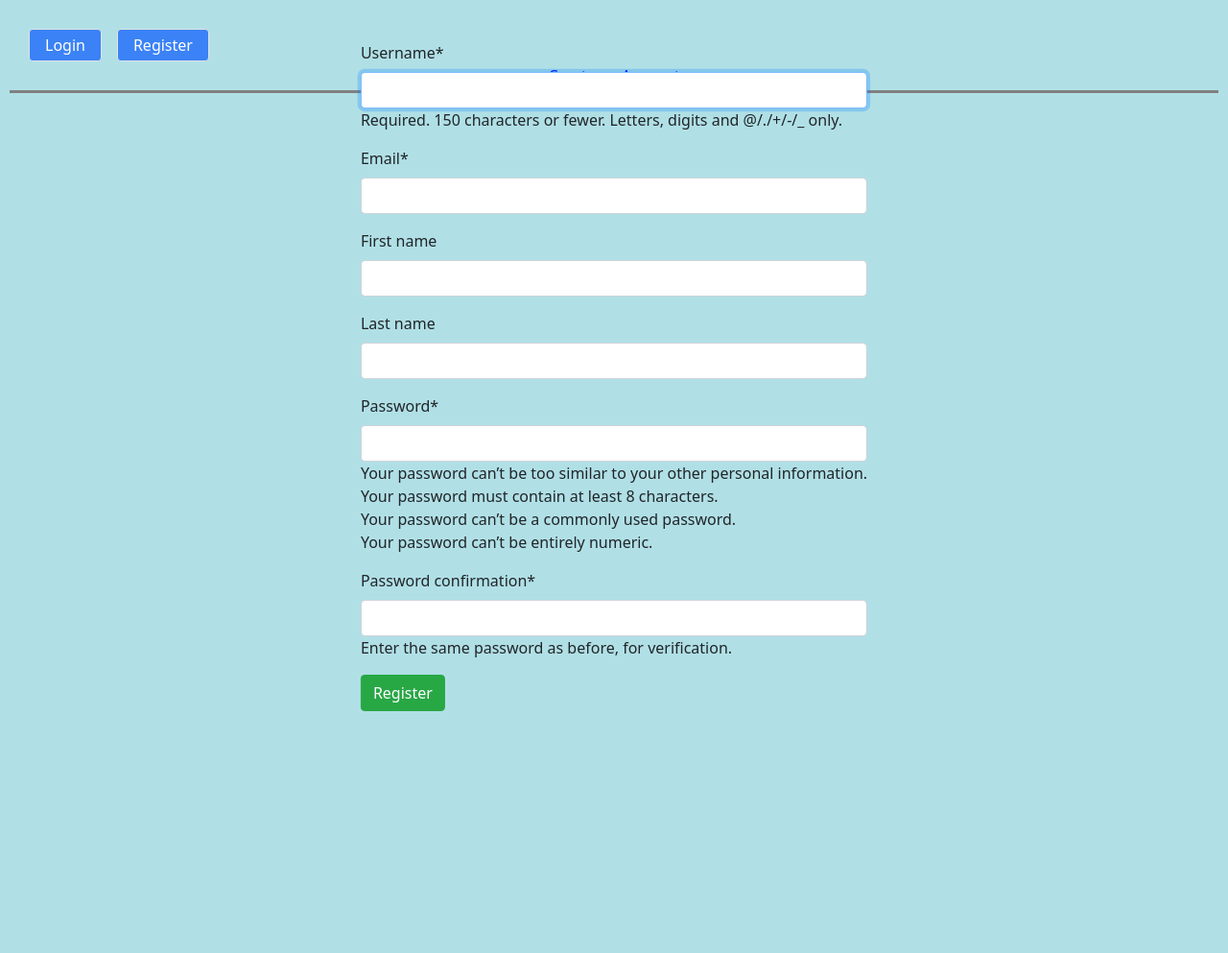
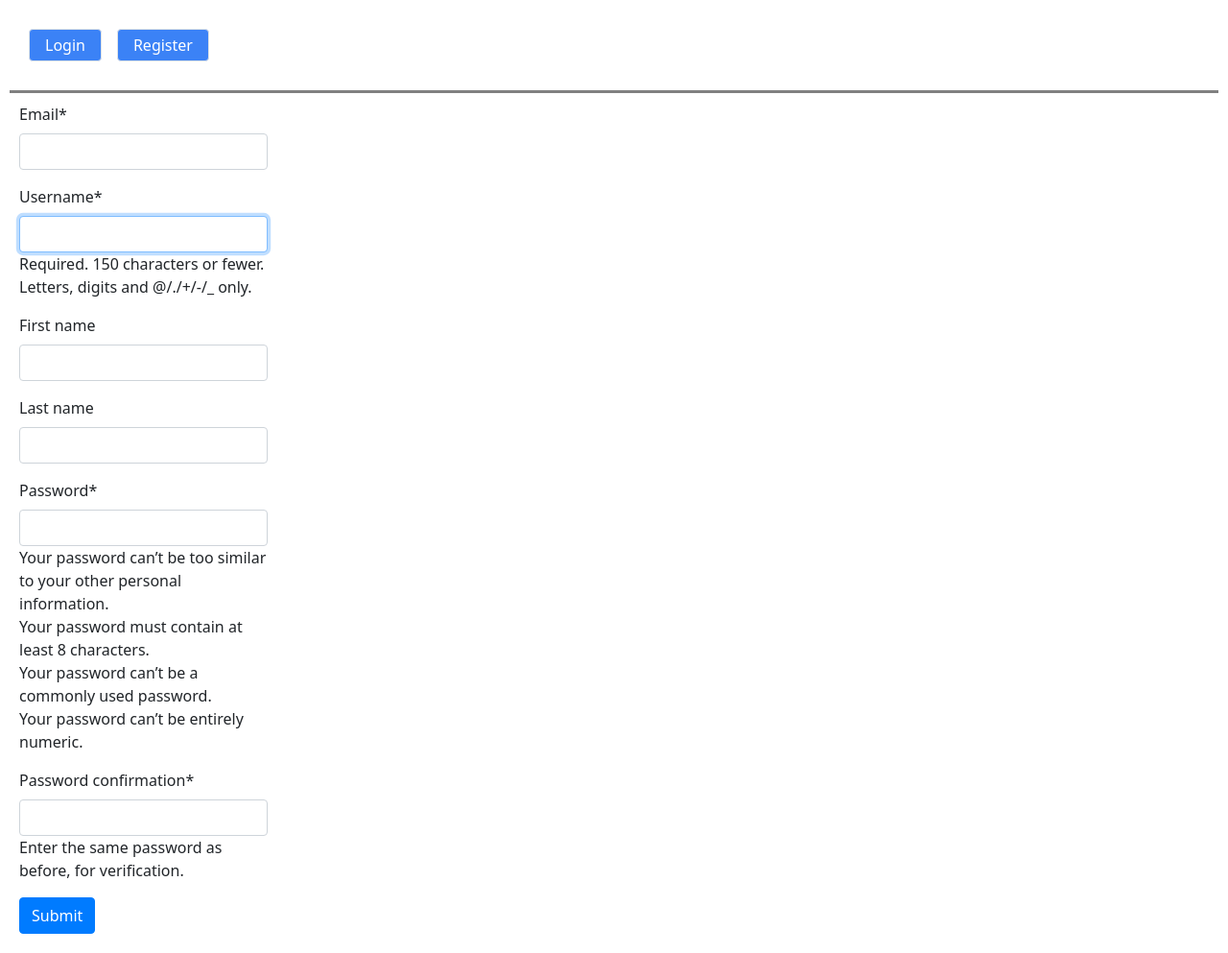
Before and after one commit to henryparker/drivewaynew, a Django app: page /userface/register/ in a window 1280 px wide. Shown: the whole page at 96% size. Before the commit the page ends 741 px from the top, so only its background shows below. Run offline with Django 3.2, Linux system fonts and the light colour scheme; parts of the project's set-up code (start-up, migrations or seed data) failed here and were passed over; some libraries are stand-ins or nearby versions.

Commit message:
add style to form

```diff
--- a/userface/templates/registration/register.html
+++ b/userface/templates/registration/register.html
@@ -1,56 +1,43 @@
 {% extends "userface/index.html" %}
-{% block title %}
-
-<style>
-body {background-color: powderblue;}
-h1   {color: blue;}
-p    {color: red;}
-
-div.blah1 {
-
-    position: absolute;
-    top: 10%;
-    left: 50%;
-    transform: translateX(-50%) translateY(-50%);
-}
-
-</style>
-<div class="blah1">
-	<h1 style="color:blue;">Create an Account</h1>
-
-
-</div>
-
-
-
-{% endblock %}
-{% load crispy_forms_tags %}
 
 {% block content %}
 
-<style>
-body {background-color: powderblue;}
-h1   {color: blue;}
-p    {color: red;}
+{% load crispy_forms_tags %}
+  <form method="post">
+    {% csrf_token %}
+    <div>
+    <div class="form-row">
+        <div class="form-group col-md-6 mb-0">
+        {{ form.email|as_crispy_field }}
+        </div>
+      </div>
+      <div class="form-row">
+        <div class="form-group col-md-6 mb-0">
+        {{ form.username|as_crispy_field }}
+        </div>
+      </div>
+      <div class="form-row">
+        <div class="form-group col-md-6 mb-0">
+        {{ form.first_name|as_crispy_field }}
+        </div>
+      </div>
+      <div class="form-row">
+        <div class="form-group col-md-6 mb-0">
+        {{ form.last_name|as_crispy_field }}
+        </div>
+      </div>
+      <div class="form-row">
+        <div class="form-group col-md-6 mb-0">
+        {{ form.password1|as_crispy_field }}
+        </div>
+      </div>
+      <div class="form-row">
+        <div class="form-group col-md-6 mb-0">
+        {{ form.password2|as_crispy_field }}
+        </div>
+      </div>
+      <button type="submit" class="btn btn-primary">Submit</button>
+    </div>
 
-div.blah {
-
-    position: absolute;
-    top: 50%;
-    left: 50%;
-    transform: translateX(-50%) translateY(-50%);
-}
-
-</style>
-<div class="blah">
-	<form method="POST" class="form-group">
-	{% csrf_token %}
-	{{ form|crispy }}
-	<button type="submit" class="btn btn-success">Register</button>
-    </form>
-
-
-</div>
-
-
+  </form>
 {% endblock %}
```
Also changed, not shown: userface/templates/registration/login.html (+17 -48 lines), userface/templates/userface/addspot.html (+14 -50 lines), userface/templates/userface/register_vehicle.html (+14 -51 lines), userface/templates/userface/user_vehicle_list.html (line endings or trailing spaces).
